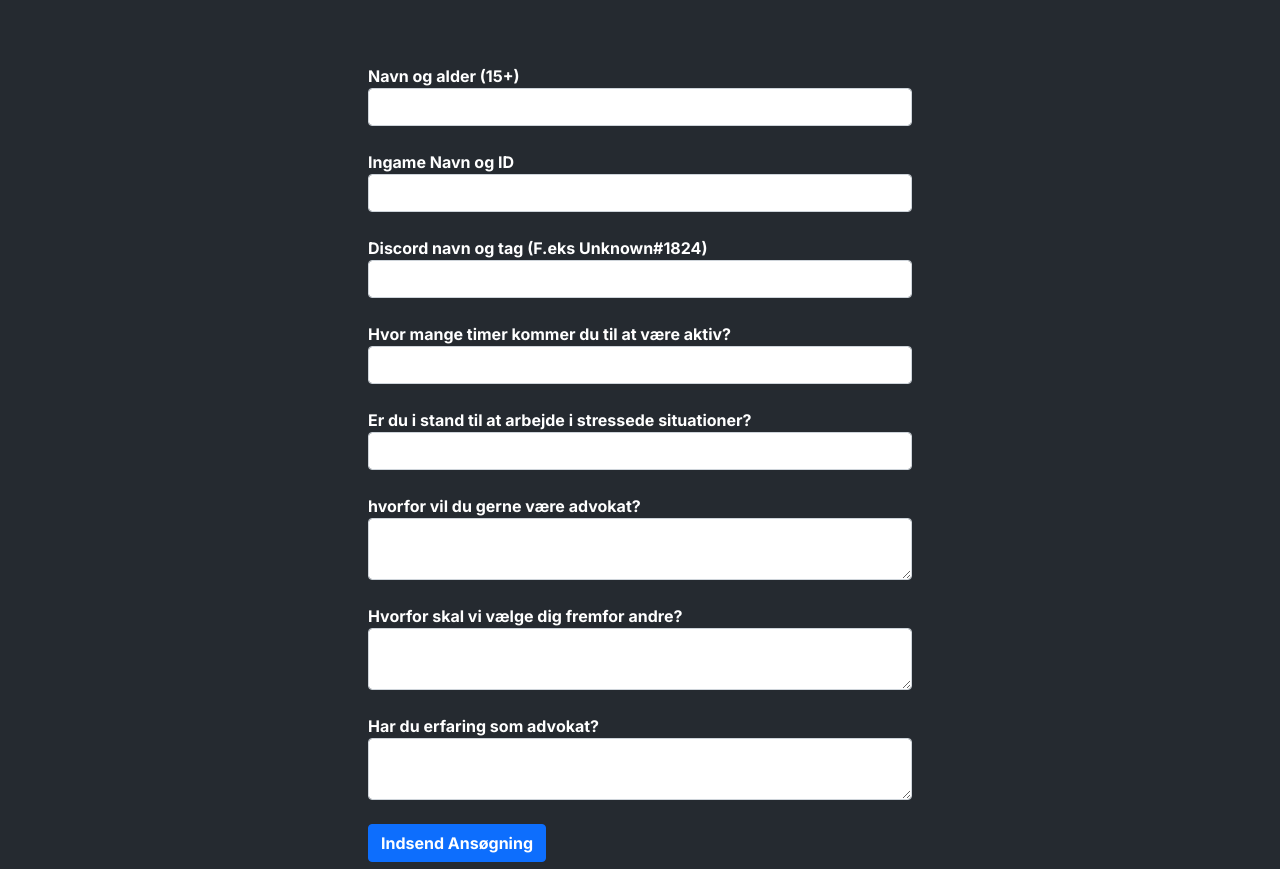
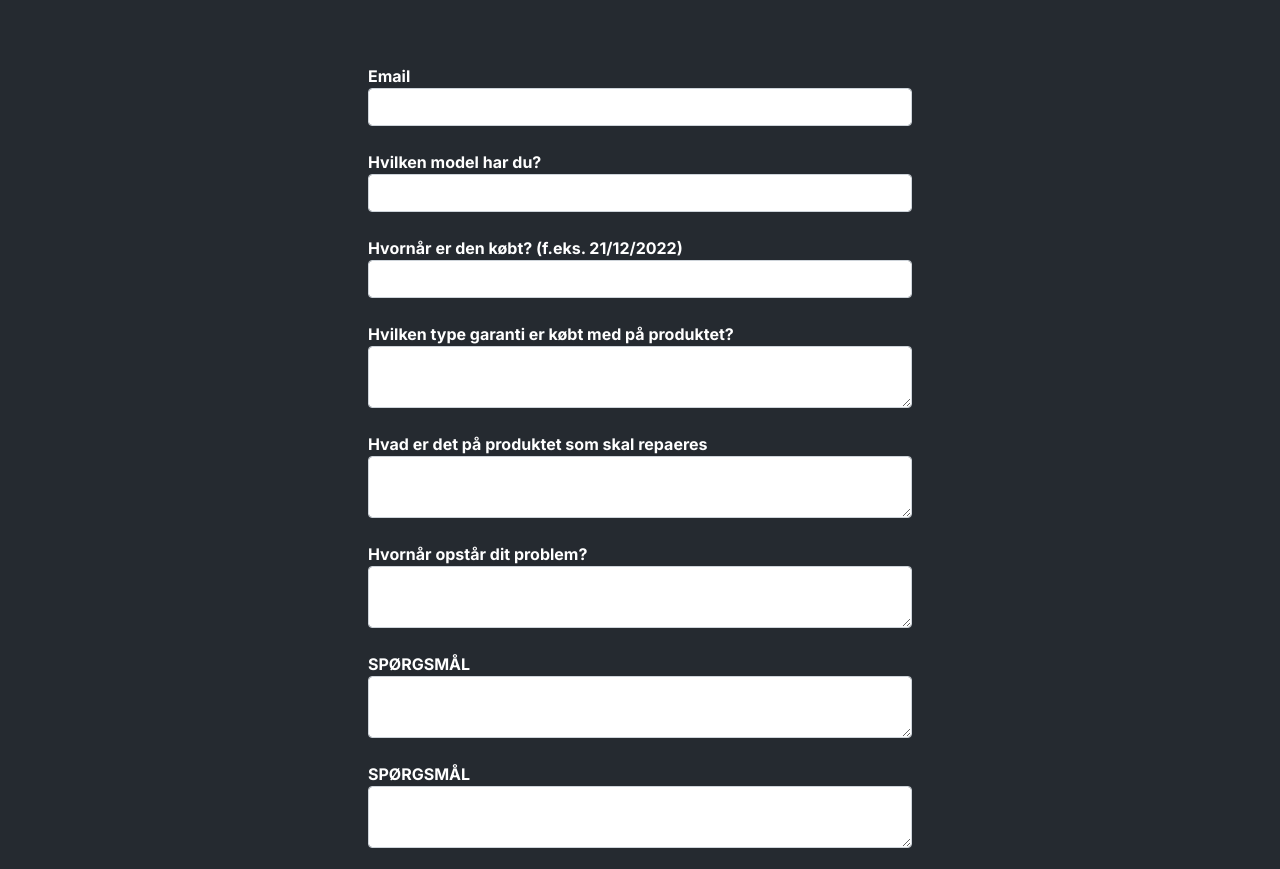
Before and after one commit to KianFrostholm/teknologi-hjemmeside.github.io, a plain HTML site: page applications/laywer.html in a window 1280 px wide. Shown: the part 307-1176 px from the top of the page. Drawn offline with nearby package versions, Linux system fonts and the light colour scheme; no server answers.

Commit message:
Update laywer.html

```diff
--- a/applications/laywer.html
+++ b/applications/laywer.html
@@ -20,7 +20,7 @@
     <link rel="stylesheet" href="../styles/main.css">
     <title>MyRepair - Hjælp</title>
     <link rel="icon" href="https://cdn.discordapp.com/attachments/1009563828725481512/1018838440168669276/unknown.png">
-</head>
+  </head>
 <body>
 
     <section class="hero">
@@ -34,54 +34,73 @@
               <div class="collapse navbar-collapse" id="navbarText">
                 <ul class="navbar-nav me-auto mb-2 mb-lg-0">
                     <li class="nav-item"><a href="../index.html">Hjem</a></li>
-                    <li class="nav-item"><a href="../rules.html">Regler</a></li>
-                    <li class="nav-item"><a href="../applications.html">Ansøgninger</a></li>
-                    <li class="nav-item"><a href="../staffs.html">Teamet</a></li>
+                    <li class="nav-item"><a href="../rules.html">FAQ</a></li>
+                    <li class="nav-item"><a href="../applications.html">Hjælp</a></li>
+                    <li class="nav-item"><a href="../staffs.html">Om os</a></li>
                     <li class="nav-item"><a href="https://discord.gg/aVF9caB7Jb">Discord</a></li>
                 </ul>
               </div>
             </div>
         </nav>
 
-        <h1 class="rules-h1">Advokat Ansøgning</h1>
+        <h1 class="rules-h1">Iphone Hjælp</h1>
     </section>
 
     <section class="applications">
       <form class="application-form">
         <div class="form-group mb-4">
-          <label>Navn og alder (15+)</label>
-          <input type="text" id="lawyer1" class="form-control">
+          <label>Email</label>
+          <input type="text" id="police1" class="form-control">
         </div>
         <div class="form-group mb-4">
-          <label>Ingame Navn og ID</label>
-          <input type="text" class="form-control" id="lawyer2">
+          <label>Hvilken model har du?</label>
+          <input type="text" class="form-control" id="police2">
         </div>
         <div class="form-group mb-4">
-          <label>Discord navn og tag (F.eks Unknown#1824)</label>
-          <input type="text" class="form-control" id="lawyer3">
+          <label>Hvornår er den købt? (f.eks. 21/12/2022)</label>
+          <input type="text" class="form-control" id="police3">
+        </div>
+
+        <div class="form-group mb-4">
+          <label>Hvilken type garanti er købt med på produktet?</label>
+          <textarea id="police4" class="form-control"></textarea>
         </div>
         <div class="form-group mb-4">
-            <label>Hvor mange timer kommer du til at være aktiv?</label>
-            <input type="text" class="form-control" id="lawyer4">
+            <label>Hvad er det på produktet som skal repaeres</label>
+            <textarea id="police5" class="form-control"></textarea>
         </div>
         <div class="form-group mb-4">
-            <label>Er du i stand til at arbejde i stressede situationer?</label>
-            <input type="text" class="form-control" id="lawyer5">
+          <label>Hvornår opstår dit problem?
+          </label>
+          <textarea id="police6" class="form-control"></textarea>
+        </div>
+
+        <div class="form-group mb-4">
+          <label>SPØRGSMÅL </label>
+          <textarea id="police7" class="form-control"></textarea>
         </div>
         <div class="form-group mb-4">
-            <label>hvorfor vil du gerne være advokat?</label>
-            <textarea id="lawyer6" class="form-control"></textarea>
+          <label>SPØRGSMÅL </label>
+          <textarea id="police8" class="form-control"></textarea>
         </div>
         <div class="form-group mb-4">
-          <label>Hvorfor skal vi vælge dig fremfor andre?</label>
-          <textarea id="lawyer7" class="form-control"></textarea>
+          <label>SPØRGSMÅL </label>
+          <textarea id="police9" class="form-control"></textarea>
         </div>
         <div class="form-group mb-4">
-            <label>Har du erfaring som advokat?</label>
-            <textarea id="lawyer8" class="form-control"></textarea>
+          <label>SPØRGSMÅL </label>
+          <textarea id="police10" class="form-control"></textarea>
         </div>
 
-        <button class="btn btn-primary" id="insert4" type="submit">Indsend Ansøgning</button>
+        <label>Afkryds venligst feltet nedenfor for at fortsætte</label>
+        <div class="form-check mb-4">
+          <input class="form-check-input" id="police12" type="checkbox" value="">
+          <label class="form-check-label" for="flexCheckDefault">
+          Terms of Service
+          </label>
+        </div>
+
+        <button class="btn btn-primary" id="insert1" type="submit">Indsend Rapport</button>
       </form>
     </section>
 
```
